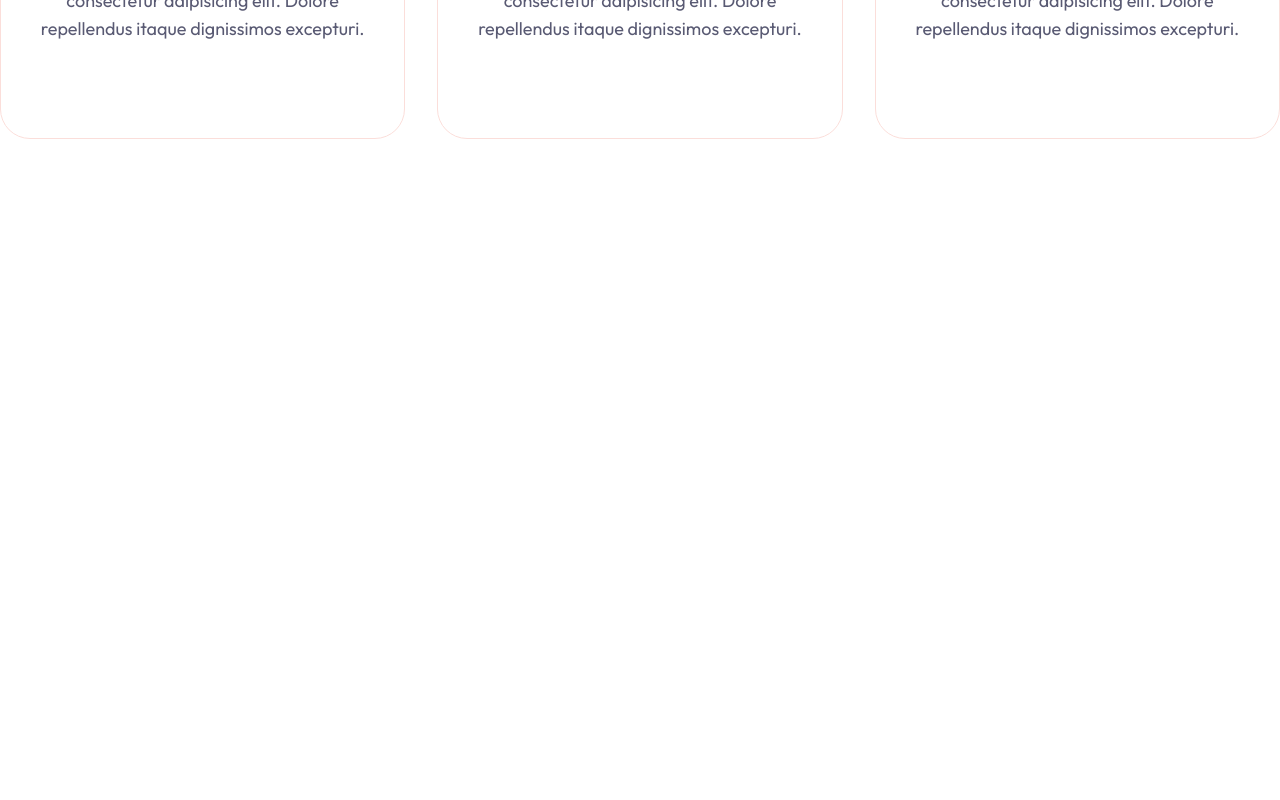
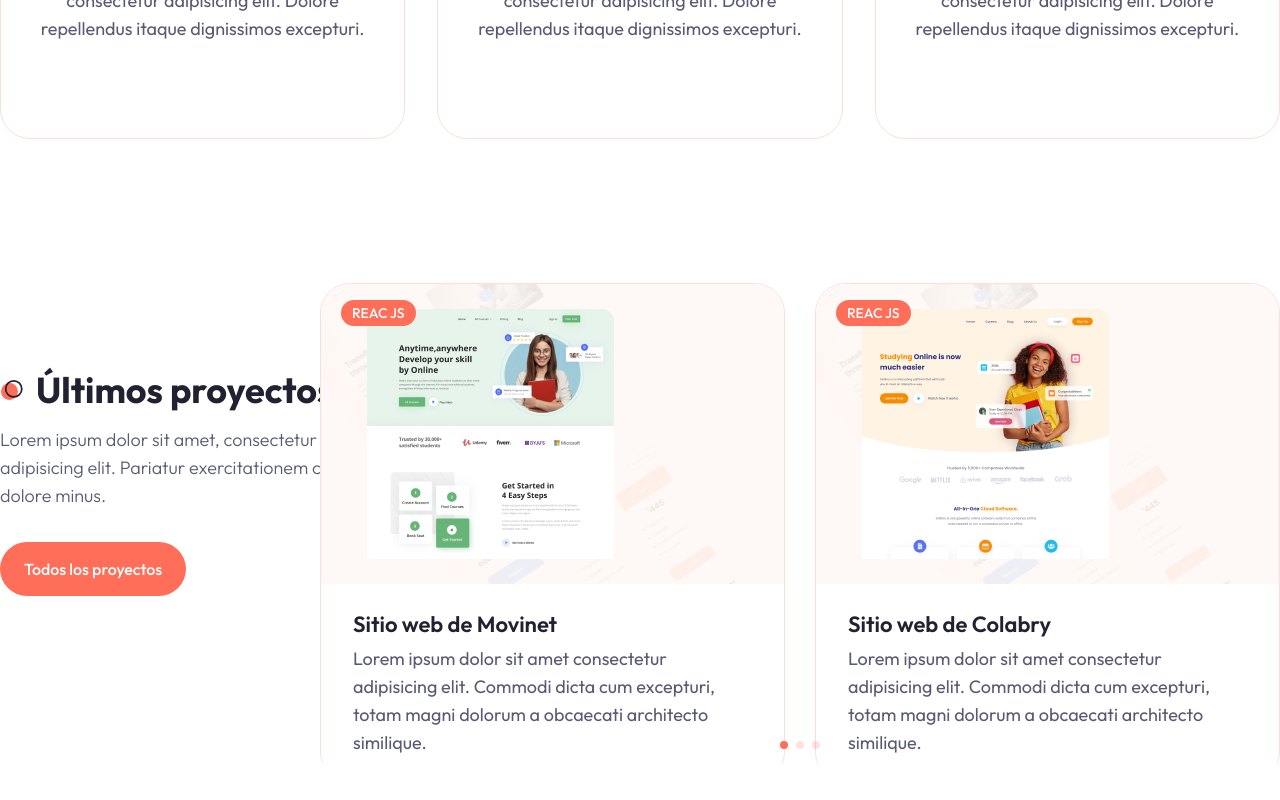
Before and after one commit to arnaldo16763695/portfolio2, a Next.js app: page / in a window 1280 px wide. Shown: the part 1930-2730 px from the top of the page. Built offline with nearby package versions, Linux system fonts and the light colour scheme.

Commit message:
this commit set projects component

```diff
--- a/app/globals.css
+++ b/app/globals.css
@@ -119,3 +119,11 @@
 .badge {
   @apply z-10 w-[200px] h-[68px] bg-white dark:backdrop-blur-[44px] shadow-2xl p-4 rounded-[10px] flex items-center gap-x-4;
 }
+
+/* swiper bullets styles  */
+
+.swiper-horizontal > .section-pagination-bullets .swiper-pagination-bullet,
+.swiper-pagination-horizontal.swiper-pagination-bullets
+  .swiper-pagination-bullet {
+    @apply bg-primary;
+  }
--- a/app/page.jsx
+++ b/app/page.jsx
@@ -1,6 +1,7 @@
 import About from "@/components/About";
 import Hero from "@/components/Hero";
 import Services from "@/components/Services";
+import Work from "@/components/Work";
 
 
 export default function Home() {
@@ -9,6 +10,7 @@
       <Hero />
       <About />
       <Services />
+      <Work />
     </main>
   );
 }
--- /dev/null
+++ b/components/ProjectCard.jsx
@@ -0,0 +1,34 @@
+import { Github, Link2Icon } from 'lucide-react';
+import { Badge } from '@/components/ui/badge';
+import { Card, CardContent, CardDescription, CardHeader, CardTitle } from '@/components/ui/card';
+import Image from 'next/image';
+import Link from 'next/link';
+
+
+
+const ProjectCard = ({ project }) => {
+
+    return (
+        <Card className='group overflow-hidden relative'>
+            <CardHeader className='p-0'>
+                {/* image  */}
+                <div className='relative w-full h-[300px] flex items-center justify-center bg-tertiary dark:bg-secondary/40 xl:bg-work_project_bg_light xl:bg-[110%] xl:dark:bg-work_project_bg_dark xl:bg-no-repeat overflow-hidden '>
+                    <Image src={project.image} alt='project image' priority width={247} height={250} />
+                    {/* btns  */}
+                  <div className='flex gap-4'>
+                      <Link href={project.github} className='bg-secondary w-[54px] h-[54px] rounded-full flex justify-center items-center scale-0 opacity-0 group-hover:scale-100 group-hover:opacity-100 transition-all duration-200'><Link2Icon className='text-white' /></Link>
+                      <Link href={project.link} className='bg-secondary w-[54px] h-[54px] rounded-full flex justify-center items-center scale-0 opacity-0 group-hover:scale-100 group-hover:opacity-100 transition-all duration-200'><Github className='text-white' /></Link>
+                  </div>
+                </div>
+
+            </CardHeader>
+            <div className='h-full px-8 py-6'>
+                <Badge className='uppercase text-sm font-medium mb-2 absolute top-4 left-5'>{project.category}</Badge>
+                <h4 className='h4 mb-1'>{project.name}</h4>
+                <p className='text-muted-foreground text-lg'>{project.description}</p>
+            </div>
+        </Card>
+    )
+}
+
+export default ProjectCard
--- /dev/null
+++ b/components/Work.jsx
@@ -0,0 +1,90 @@
+'use client'
+import { Swiper, SwiperSlide } from 'swiper/react';
+import Link from 'next/link';
+import { Button } from '@/components/ui/button';
+
+import 'swiper/css';
+import 'swiper/css/pagination';
+
+import { Pagination } from 'swiper/modules';
+
+import ProjectCard from '@/components/ProjectCard';
+
+const projectData = [
+    {
+        image: '/work/4.png',
+        category: 'reac js',
+        name: 'Sitio web de Movinet',
+        description: 'Lorem ipsum dolor sit amet consectetur adipisicing elit. Commodi dicta cum excepturi, totam magni dolorum a obcaecati architecto similique.',
+        link: '',
+        github: '',
+    },
+    {
+        image: '/work/3.png',
+        category: 'reac js',
+        name: 'Sitio web de Colabry',
+        description: 'Lorem ipsum dolor sit amet consectetur adipisicing elit. Commodi dicta cum excepturi, totam magni dolorum a obcaecati architecto similique.',
+        link: '',
+        github: '',
+    },
+    {
+        image: '/work/2.png',
+        category: 'reac js',
+        name: 'Sitio web de Example',
+        description: 'Lorem ipsum dolor sit amet consectetur adipisicing elit. Commodi dicta cum excepturi, totam magni dolorum a obcaecati architecto similique.',
+        link: '',
+        github: '',
+    },
+    {
+        image: '/work/1.png',
+        category: 'reac js',
+        name: 'Sitio web de Exmaple 2',
+        description: 'Lorem ipsum dolor sit amet consectetur adipisicing elit. Commodi dicta cum excepturi, totam magni dolorum a obcaecati architecto similique.',
+        link: '',
+        github: '',
+    },
+    {
+        image: '/work/1.png',
+        category: 'reac jfullstack',
+        name: 'Sitio web de Exmaple 2',
+        description: 'Lorem ipsum dolor sit amet consectetur adipisicing elit. Commodi dicta cum excepturi, totam magni dolorum a obcaecati architecto similique.',
+        link: '',
+        github: '',
+    },
+]
+
+const Work = () => {
+    return (
+        <section className='relative mb-12 xl:mb-48'>
+            <div className="container mx-auto">
+                {/* text  */}
+                <div className='max-w-[400px] mx-auto xl:mx-0 text-center xl:text-left mb-12 xl:h-[400px] flex flex-col justify-center items-center xl:items-start '>
+                    <h2 className='section-title mb-4 '>Últimos proyectos</h2>
+                    <p className='subtitle mb-8'>Lorem ipsum dolor sit amet, consectetur adipisicing elit. Pariatur exercitationem cupiditate dolore minus.</p>
+                    <Link href='/projects'>
+                        <Button>Todos los proyectos</Button>
+                    </Link>
+                </div>
+                {/* slider  */}
+                <div className='xl:max-w-[1000px] xl:absolute pl-10 right-0 top-0 '>
+                    <Swiper className='h-[480px]' slidesPerView={1} breakpoints={{
+                        640: {
+                            slidesPerView: 2
+                        }
+                    }} spaceBetween={30} modules={[Pagination]} pagination={{ clickable: true }}>
+                        {/* show only the first 4 projects for the slides  */}
+                        {
+                            projectData.slice(0, 4).map((project, index) => {
+                                return <SwiperSlide key={index}>
+                                    <ProjectCard project={project} />
+                                </SwiperSlide>
+                            })
+                        }
+                    </Swiper>
+                </div>
+            </div>
+        </section>
+    )
+}
+
+export default Work
--- a/tailwind.config.js
+++ b/tailwind.config.js
@@ -71,6 +71,8 @@
 			about_shape_dark: 'url(/about/shape-dark.svg)',
 			dots_light: 'url(/dots-light.svg)',
 			dots_dark: 'url(/dots-dark.svg)',
+			work_project_bg_light: 'url(/work/project-bg-light.png)',
+			work_project_bg_dark: 'url(/work/project-bg-dark.png)',
 		}
   	}
   },
```
